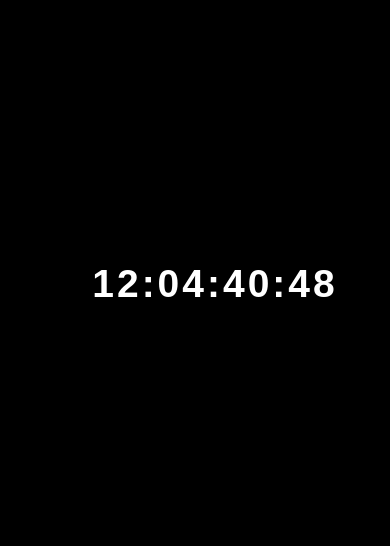
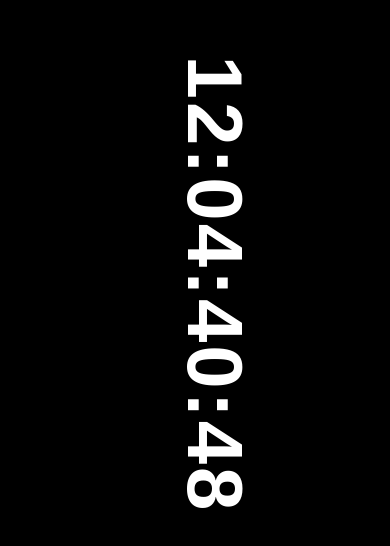
Before and after one commit to raheelxdd/penguin, a plain HTML site: page index.html in a window 390 px wide. Shown: the part 158-704 px from the top of the page. Drawn offline with Linux system fonts and the light colour scheme.

Commit message:
landscape fix

```diff
--- a/index.html
+++ b/index.html
@@ -48,19 +48,19 @@
         padding: 10px;
       }
     }
+
+    @media (max-width: 480px) and (orientation: portrait) {
+      #timer {
+        transform: rotate(90deg);
+        font-size: clamp(48px, 20vw, 100px);
+      }
+    }
   </style>
 </head>
 <body>
   <div id="timer">00:00:00:00</div>
 
   <script>
-    // Request landscape orientation on mobile
-    if (screen.orientation && screen.orientation.lock) {
-      screen.orientation.lock('landscape').catch(() => {
-        // Fallback if lock fails
-      });
-    }
-
     function updateTimer() {
       const target = new Date("December 15, 2025 00:00:00").getTime();
       const now = Date.now();
```
